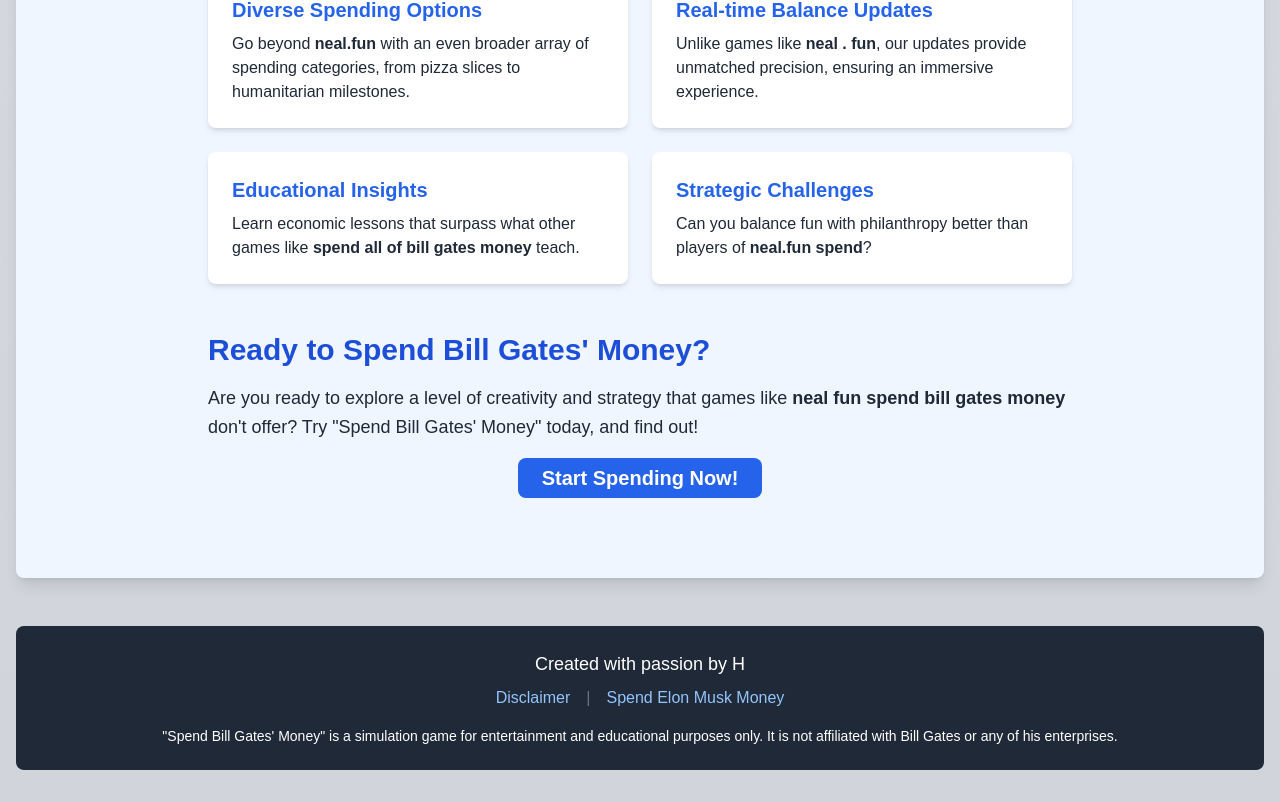
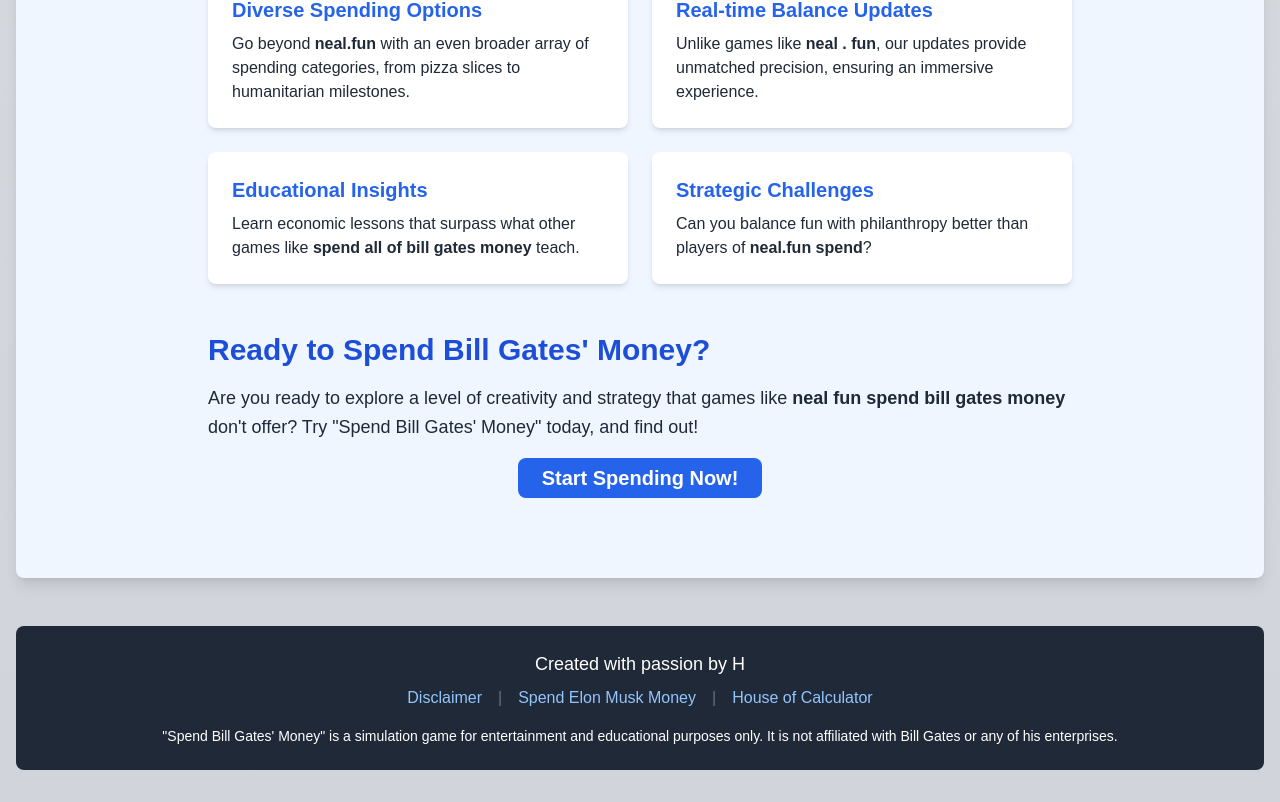
Before and after one commit to hiren1137/spend-bill-gates-money, a Next.js app: page / in a window 1280 px wide. Shown: the part 8888-9690 px from the top of the page. Built offline with nearby package versions, Linux system fonts and the light colour scheme.

Commit message:
added house of calculators link

```diff
--- a/src/app/page.tsx
+++ b/src/app/page.tsx
@@ -535,8 +535,8 @@
 </div>
 
 
-        {/* Footer */}
-        <footer className="bg-gray-800 text-white py-6 mt-12 rounded-lg">
+           {/* Footer */}
+           <footer className="bg-gray-800 text-white py-6 mt-12 rounded-lg">
   <div className="container mx-auto px-4 text-center">
     <p className="mb-2 text-lg">Created with passion by H</p>
     <nav className="flex justify-center items-center gap-4 mb-4">
@@ -555,6 +555,15 @@
       >
         Spend Elon Musk Money
       </Link>
+      <span className="text-gray-500">|</span>
+      <Link
+        href="https://www.houseofcalculators.com/"
+        className="text-blue-300 hover:underline"
+        target="_blank"
+        rel="noopener noreferrer"
+      >
+        House of Calculator
+      </Link>
     </nav>
     <p className="mt-4 text-sm">
       "Spend Bill Gates' Money" is a simulation game for entertainment and educational purposes only.
```
